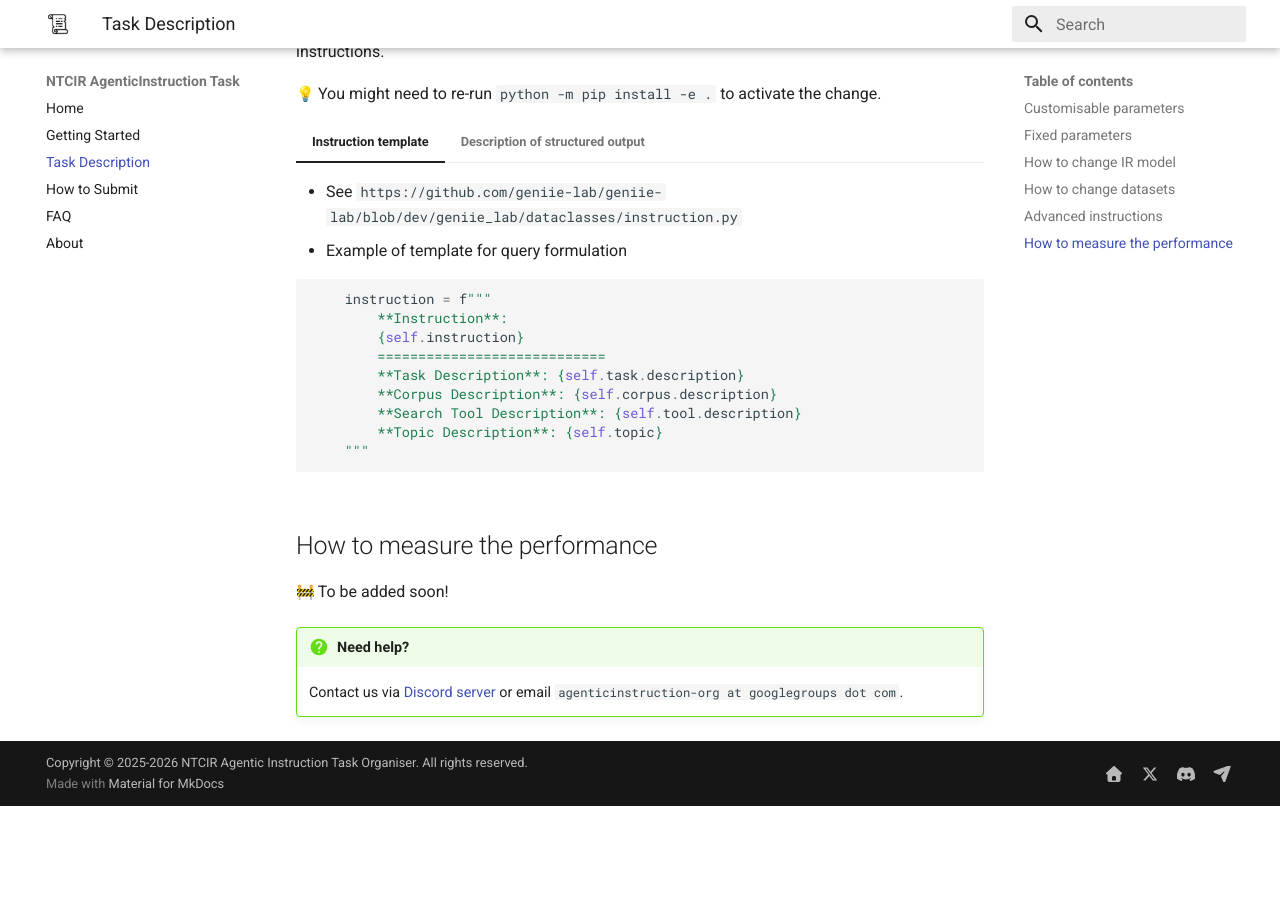
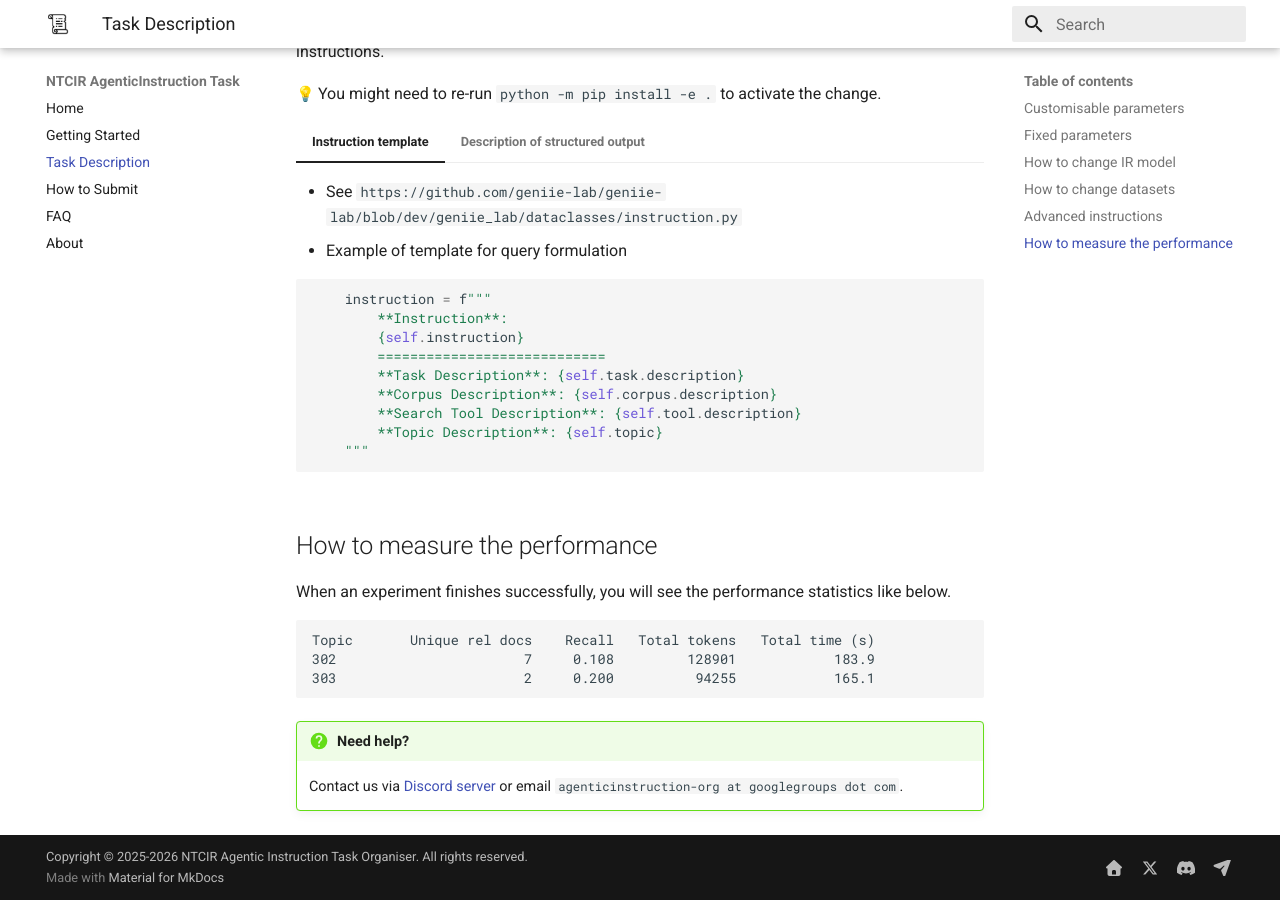
Before and after one commit to geniie-lab/ntcir, an MkDocs documentation site: the page built from docs/task-description.md, in a window 1280 px wide and 900 px high, scrolled down 2869 px. Built offline with MkDocs 1.6.1 and Material for MkDocs 9.7.7, drawn with Linux system fonts in a browser that asks for light colours; emoji names are drawn with the system emoji font; before the commit the page ends 3675 px from its top, so only the background shows below that; some of the changed text lies outside the part shown.

Commit message:
Add per-topic performance statistics to session experiment script
- report_topic_statistics() prints unique relevant docs (clicked +
  LLM-relevant + qrels-relevant, deduplicated), recall against the
  official qrels via ir_datasets, total LLM tokens, and total time
  per topic after each run
- Document the statistics output in the task description's
  "How to measure the performance" section
- Append "(recall)" to the task goal statement for clarity
- Script hardening from pilot replication: logs to ./logs, prefilled
  index name, traceback captured into the .log file, groq-free pilot
  plan (query + ranking)
- Ignore logs/ folder

Co-Authored-By: Claude Opus 4.8 (1M context) <noreply@anthropic.com>

````diff
--- a/docs/task-description.md
+++ b/docs/task-description.md
@@ -10,7 +10,7 @@
 
 !!! tip "Goal of AgenticInstruction Task at NTCIR-19"
 
-    - Goal of AgenticInstruction Task at NTCIR-19 is to develop instruction methods for an LLM to ==maximise a total number of unique relevant documents identified== within five iterations of search sequences, ==while minimising a total number of tokens== sent to and produced by the LLM.
+    - Goal of AgenticInstruction Task at NTCIR-19 is to develop instruction methods for an LLM to ==maximise a total number of unique relevant documents identified (recall)== within five iterations of search sequences, ==while minimising a total number of tokens== sent to and produced by the LLM.
     - A search sequence includes a query, ranking, click, and relevance judgement
     - A relevant document in this task is
         - a document clicked (selected) from a SERP by the LLM; and
@@ -343,7 +343,13 @@
 
 ## How to measure the performance
 
-:construction: To be added soon!
+When an experiment finishes successfully, you will see the performance statistics like below.
+
+```
+Topic       Unique rel docs    Recall   Total tokens   Total time (s)
+302                       7     0.108         128901            183.9
+303                       2     0.200          94255            165.1
+```
 
 !!! question "Need help?"
 
````
Also changed, not shown: docs/getting-started.md (+1 -1 lines), docs/run_session_experiment_ntcir19.py (+63 -5 lines), 1 other file.
